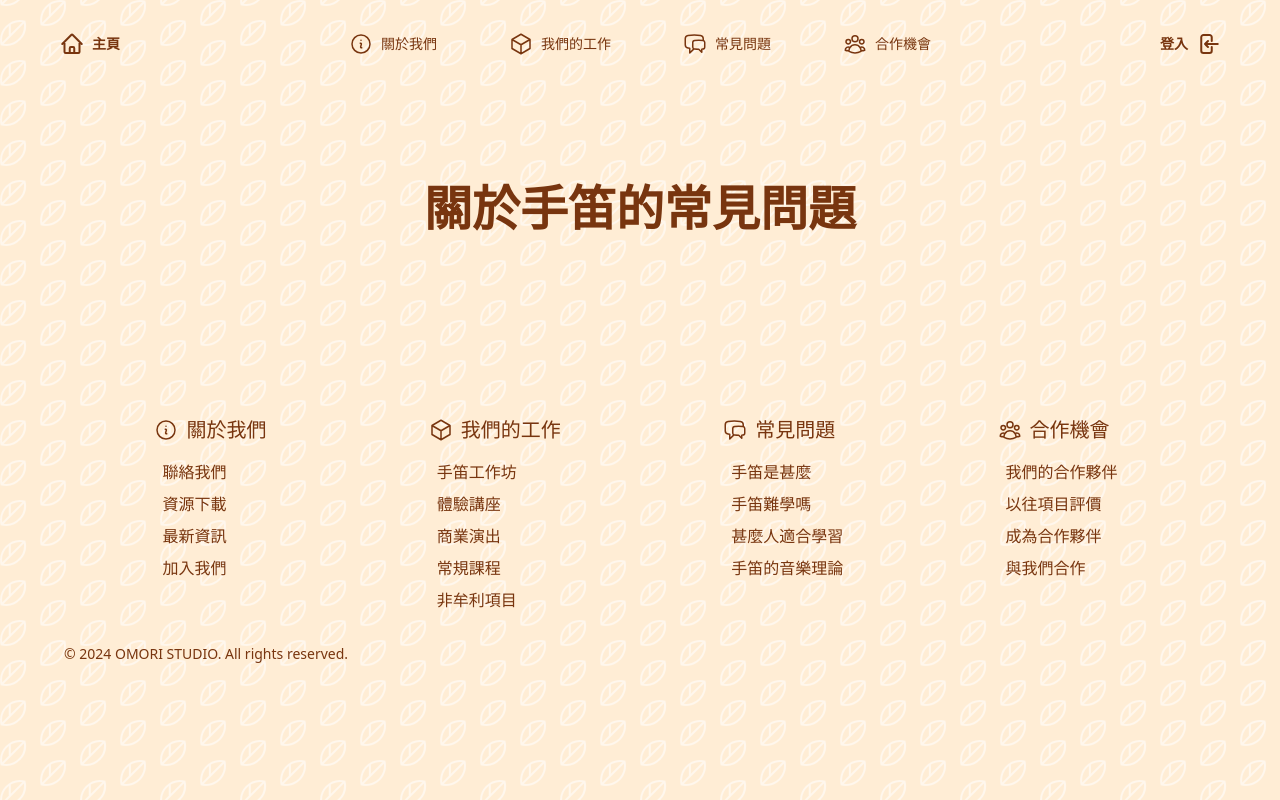
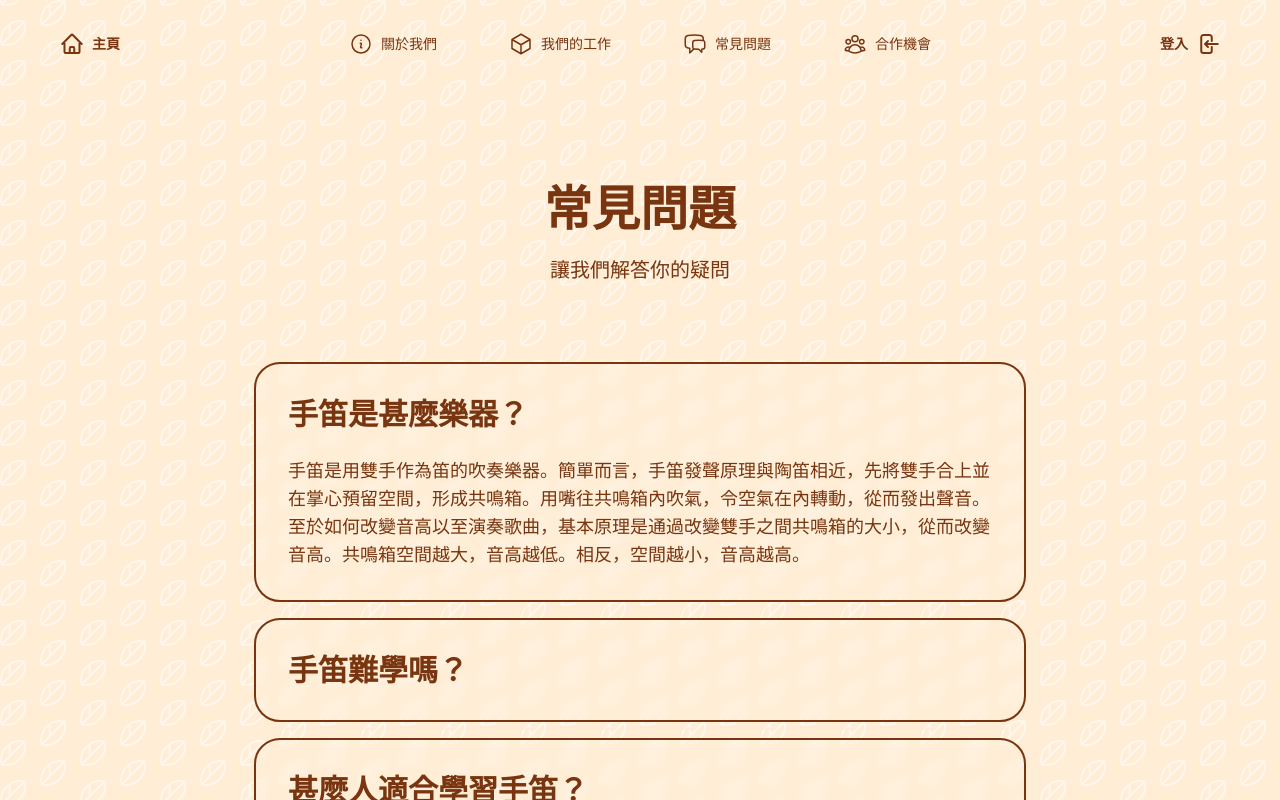
Before and after one commit to sam-lo/handflute-life, a Next.js app: page /support in a window 1280 px wide. Shown: the top 800 px of the page. Built offline with nearby package versions, Linux system fonts and the light colour scheme.

Commit message:
fixed redirection, improved support page

```diff
--- a/app/data/menuItems.ts
+++ b/app/data/menuItems.ts
@@ -15,21 +15,25 @@ export const menusItems = [
     icon: InformationCircleIcon,
     sub: [
       {
+        id: 1,
         name: "聯絡我們",
         href: "/about/contact",
         icon: ChatBubbleOvalLeftEllipsisIcon,
       },
       {
+        id: 2,
         name: "資源下載",
         href: "/about",
         icon: CloudArrowDownIcon,
       },
       {
+        id: 3,
         name: "最新資訊",
         href: "/about",
         icon: NewspaperIcon,
       },
       {
+        id: 4,
         name: "加入我們",
         href: "/about/contact",
         icon: UserPlusIcon,
@@ -44,22 +48,27 @@ export const menusItems = [
     icon: CubeIcon,
     sub: [
       {
+        id: 1,
         name: "手笛工作坊",
         href: "/work",
       },
       {
+        id: 2,
         name: "體驗講座",
         href: "/work",
       },
       {
+        id: 3,
         name: "商業演出",
         href: "/work",
       },
       {
+        id: 4,
         name: "常規課程",
         href: "/work",
       },
       {
+        id: 5,
         name: "非牟利項目",
         href: "/work",
       },
@@ -73,21 +82,20 @@ export const menusItems = [
     icon: ChatBubbleLeftRightIcon,
     sub: [
       {
+        id: 1,
         name: "手笛是甚麼",
         href: "/support",
       },
       {
+        id: 2,
         name: "手笛難學嗎",
         href: "/support",
       },
       {
+        id: 3,
         name: "甚麼人適合學習",
         href: "/support",
       },
-      {
-        name: "手笛的音樂理論",
-        href: "/support",
-      }
     ]
   },
   {
@@ -98,18 +106,22 @@ export const menusItems = [
     icon: UserGroupIcon,
     sub: [
       {
+        id: 1,
         name: "我們的合作夥伴",
         href: "/construction",
       },
       {
+        id: 2,
         name: "以往項目評價",
         href: "/construction",
       },
       {
+        id: 3,
         name: "成為合作夥伴",
         href: "/construction",
       },
       {
+        id: 4,
         name: "與我們合作",
         href: "/construction",
       }
--- a/app/layout.tsx
+++ b/app/layout.tsx
@@ -3,7 +3,6 @@ import "./globals.css";
 import Header from "@/components/header";
 import Footer from "@/components/footer";
 import { Inter as FontSans } from "next/font/google"
-
 import { cn } from "@/lib/utils"
 
 const fontSans = FontSans({
--- /dev/null
+++ b/app/support/layout.tsx
@@ -0,0 +1,7 @@
+import Question from "@/app/support/page";
+
+export const metadata = {
+  title: "常見問題"
+}
+
+export default Question;
--- a/app/support/page.tsx
+++ b/app/support/page.tsx
@@ -1,16 +1,51 @@
-import React from "react";
+"use client"
+import React, {useState} from "react";
 import Session from "@/components/session";
-import {Metadata} from "next";
-
-export const metadata: Metadata = {
-  title: "常見問題"
-}
+import {useSearchParams} from "next/navigation";
 
 export default function Question() {
+
+  const searchParams = useSearchParams();
+
+  const id = searchParams?.get('id');
+
+  console.log('Clicked sub-link:', id)
+
+  const [open, setOpen] = useState([1, 2, 3].includes(Number(id)) ? Number(id) : 1);
+
+  const questions = [
+    {
+      id: 1,
+      title: "手笛是甚麼樂器？",
+      description: "手笛是用雙手作為笛的吹奏樂器。簡單而言，手笛發聲原理與陶笛相近，先將雙手合上並在掌心預留空間，形成共鳴箱。用嘴往共鳴箱內吹氣，令空氣在內轉動，從而發出聲音。至於如何改變音高以至演奏歌曲，基本原理是通過改變雙手之間共鳴箱的大小，從而改變音高。共鳴箱空間越大，音高越低。相反，空間越小，音高越高。"
+    },
+    {
+      id: 2,
+      title: "手笛難學嗎？",
+      description: "要吹響手笛並不困難。總括以往體驗工作坊的經驗，只要按照我們的方法練習，大概有六成的參與者能在半小時內成功吹響手笛。其餘有部分人經過反覆練習，能在一至兩星期內成功吹響。"
+    },
+    {
+      id: 3,
+      title: "甚麼人適合學習手笛？",
+      description: "原則上學習手笛並沒有年齡限制，只要雙手能形成足夠大小的共鳴箱，則有機會吹響手笛。所以我們會建議小朋友大概7歲開始，待雙手發育並能形成足夠空間，便可以學習手笛。",
+    }
+  ]
+
   return (
     <>
-      <Session title="關於手笛的常見問題" description="">
-        {""}
+      <Session title="常見問題" description="讓我們解答你的疑問">
+        <div className="flex flex-col gap-5 text-amber-900">
+          {questions.map((question) => (
+            <button onClick={() => setOpen(question.id)} key={question.id} className="flex flex-col backdrop-blur-sm max-w-3xl gap-4 sm:gap-6 sm:p-8 p-6 outline outline-2 outline-amber-900 rounded-3xl">
+              <div className="sm:text-3xl text-xl font-bold text-start">
+                {question.title}
+              </div>
+              <div className={"sm:text-lg text-sm text-start transition duration-300 " + (open == question.id ? "" : "hidden")}>
+                {question.description}
+              </div>
+            </button>
+          ))}
+        </div>
       </Session>
     </>
   )
--- a/app/work/layout.tsx
+++ b/app/work/layout.tsx
@@ -1,7 +1,7 @@
-import Page from "@/app/work/page";
+import Work from "@/app/work/page";
 
 export const metadata = {
   title: "我們的工作"
 }
 
-export default Page;
+export default Work;
--- a/app/work/page.tsx
+++ b/app/work/page.tsx
@@ -17,7 +17,7 @@ interface Props {
   children?: ReactNode;
 }
 
-export default function Page() {
+export default function Work() {
 
   const [open, setOpen] = useState(false);
 
--- a/components/footer.tsx
+++ b/components/footer.tsx
@@ -18,7 +18,7 @@ export default function Footer() {
                 </div>
               </a>
               {item.sub.map((subItem) => (
-                <a href={subItem.href} key={subItem.href}>
+                <a className="sub-link" key={subItem.id} href={subItem.href + "?id=" + subItem.id.toString()}>
                   {subItem.name}
                 </a>
               ))}
@@ -62,7 +62,7 @@ function MobileAccordion() {
                 <Disclosure.Panel className="px-4 py-2 text-sm text-amber-900">
                   <div className="flex flex-col space-y-3">
                     {item.sub.map((subItem) => (
-                      <a href={subItem.href} key={subItem.href}>
+                      <a key={subItem.id} href={subItem.href + "?id=" + subItem.id.toString()}>
                         {subItem.name}
                       </a>
                     ))}
--- a/components/session.tsx
+++ b/components/session.tsx
@@ -4,11 +4,11 @@ export default function Session(props: any) {
   return (
     <div
       className="flex flex-col items-center justify-center sm:gap-20 gap-10 sm:p-24 p-10 selection:bg-amber-900/30">
-      <div className="flex flex-col justify-center text-center text-amber-900 items-center gap-4 sm:gap-6">
+      <div className="flex flex-col justify-center w-full text-center text-amber-900 items-center gap-4 sm:gap-6">
         <div className="sm:text-5xl text-3xl font-bold">
           {props.title}
         </div>
-        <div className="sm:text-xl text-md sm:w-4/5 xl:w-3/5 2xl:w-2/5">
+        <div className="sm:text-xl text-md sm:w-4/5 xl:w-3/5">
           {props.description}
         </div>
       </div>
--- a/package.json
+++ b/package.json
@@ -19,6 +19,7 @@
     "next": "14.2.3",
     "react": "^18",
     "react-dom": "^18",
+    "react-router-dom": "^6.23.1",
     "react-use-measure": "^2.1.1",
     "tailwind-merge": "^2.3.0",
     "tailwindcss-animate": "^1.0.7"
```
Also changed, not shown: 1 other file (tests, documents, lock files or other folders). Lines whose indentation alone changed are shown as unchanged.
